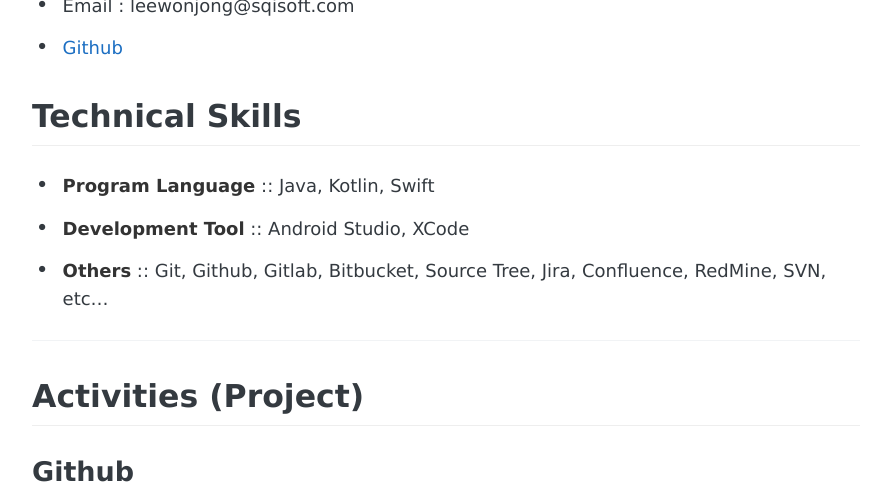
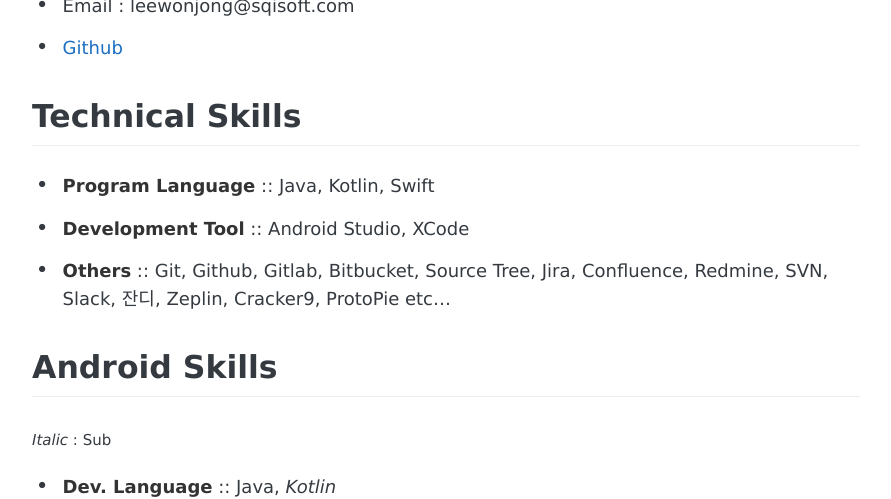
Before and after one commit to CaptainWonJong/CaptainWonJong.github.io, a Jekyll site: the page built from about.md, in a window 1280 px wide and 1400 px high, scrolled down 526 px, cut to the strip 0-499 px from the top of the window. Shown: the whole strip, without its empty margins (194-1085 px from the left). Built offline with Jekyll 4.4.1, drawn with Linux system fonts in a browser that asks for light colours; some web fonts are replaced; some of the changed text lies outside the part shown.

Commit message:
modify about

```diff
--- a/about.md
+++ b/about.md
@@ -15,7 +15,21 @@
 ## Technical Skills
 - **Program Language** :: Java, Kotlin, Swift
 - **Development Tool** :: Android Studio, XCode
-- **Others** :: Git, Github, Gitlab, Bitbucket, Source Tree, Jira, Confluence, RedMine, SVN, etc...
+- **Others** :: Git, Github, Gitlab, Bitbucket, Source Tree, Jira, Confluence, Redmine, SVN, Slack, 잔디, Zeplin, Cracker9, ProtoPie etc...
+
+## Android Skills
+<small>*Italic* : Sub</small>
+
+
+- **Dev. Language** :: Java, *Kotlin*
+- **Dev. Architecture** :: MVC, MVP, MVVM
+- **Dev. Jetpack** :: DataBinding, LiveData, ViewModel, Navigation, Room
+- **Dev. Net** :: OkHttp, Retrofit, Volley
+- **Dev. ORM** :: Room, Lombok
+- **Dev. Graphic** :: Glide, *Picasso*, Lottie(Animation)
+- **Dev. Json Parsing** :: Gson
+- **Dev. DI** :: NONE
+- **Dev. ReactiveX** :: NONE
 
 -------
 
```
Also changed, not shown: 1 other file.
